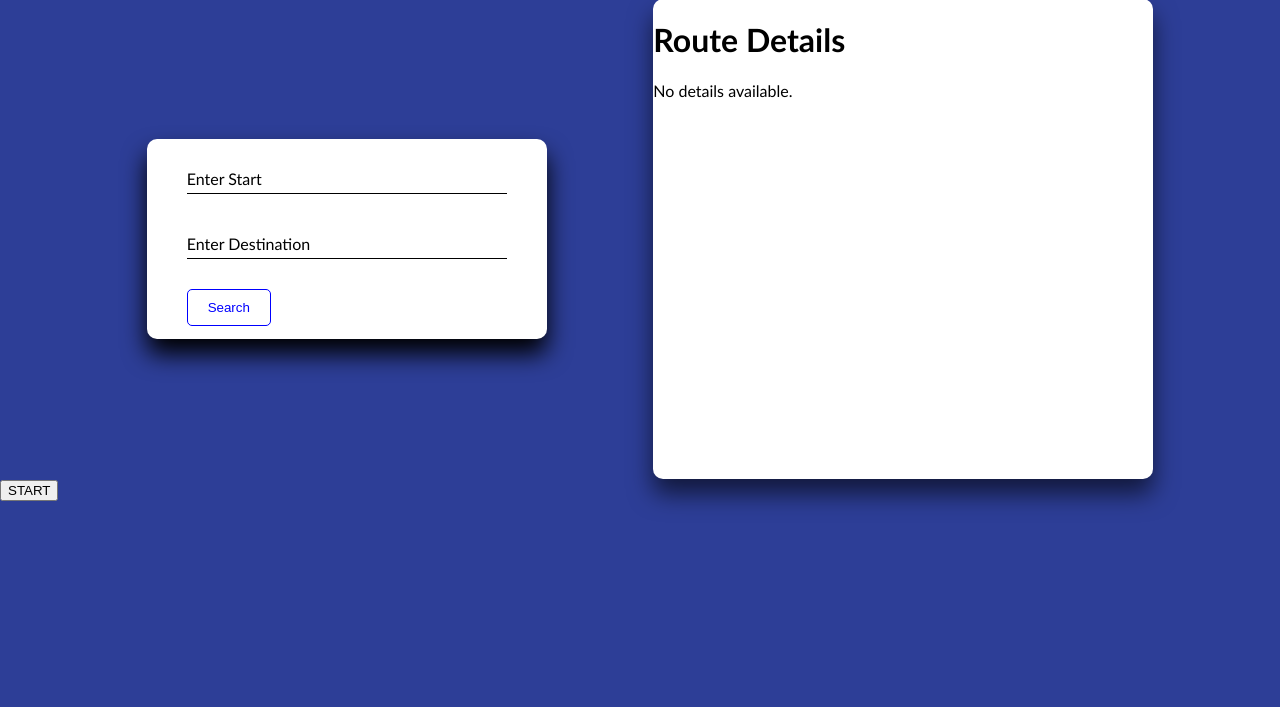
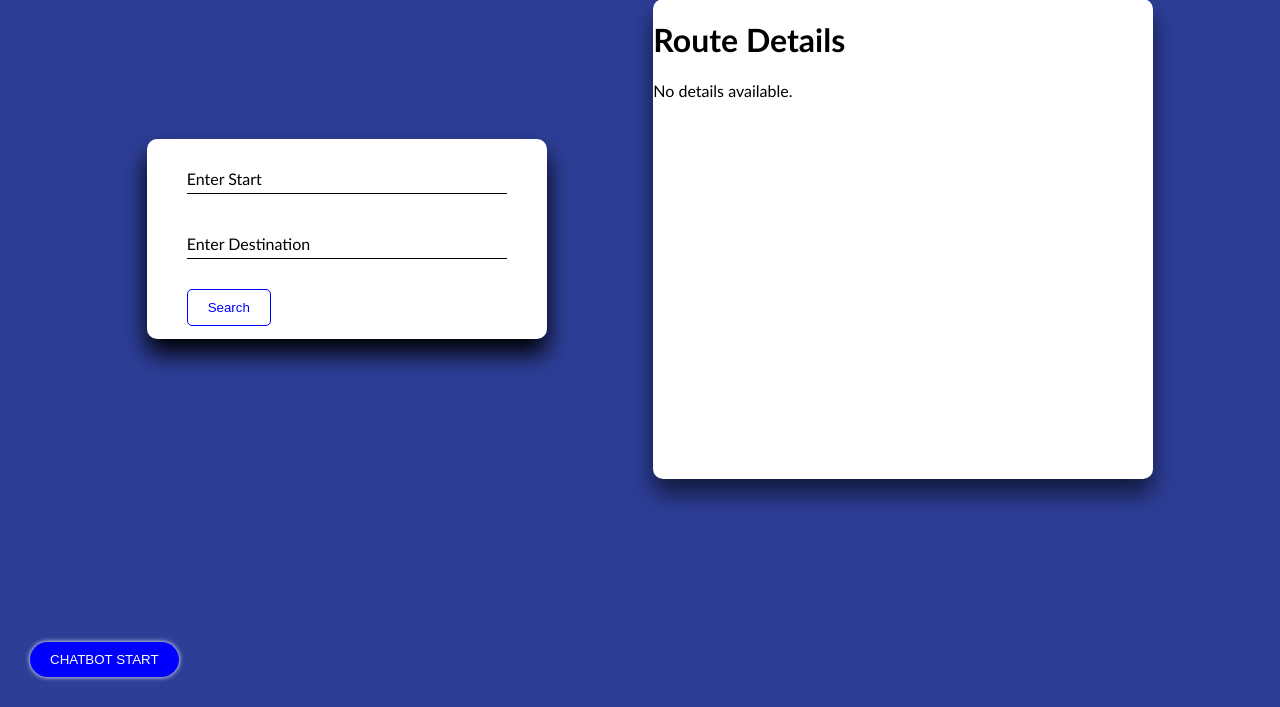
Before and after one commit to bhuwanb23/urbanflow, a Flask app: page /route in a window 1280 px wide. Shown: the part 93-800 px from the top of the page. Run offline with Flask 2, Linux system fonts and the light colour scheme.

Commit message:
Updated route.html

```diff
--- a/templates/route.html
+++ b/templates/route.html
@@ -1,5 +1,6 @@
 <!DOCTYPE html>
 <html lang="en">
+
 <head>
     <meta charset="UTF-8">
     <meta name="viewport" content="width=device-width, initial-scale=1.0">
@@ -25,6 +26,7 @@
         }
     </style>
 </head>
+
 <body>
 
     <header>
@@ -67,9 +69,26 @@
         </div>
     </main>
     <div class="chatbot">
-    <button id="chatbot-start">START</button>
+        <button id="chatbot-start">CHATBOT START</button>
     </div>
+    <style>
+        #chatbot-start {
+            padding: 10px 20px;
+            text-align: center;
+            border-radius: 20px;
+            position: fixed;
+            bottom: 30px;
+            left: 30px;
+            background-color: blue;
+            box-shadow: 0px 0px 5px white;
+            color: white;
+            border: 0px solid;
+        }
 
+        #chatbot-start:hover {
+            transform: scale(1.05);
+        }
+    </style>
     <script>
         const startButton = document.getElementById('chatbot-start');
 
@@ -109,4 +128,5 @@
     </script>
 
 </body>
+
 </html>
```
Lines whose indentation alone changed are shown as unchanged.
